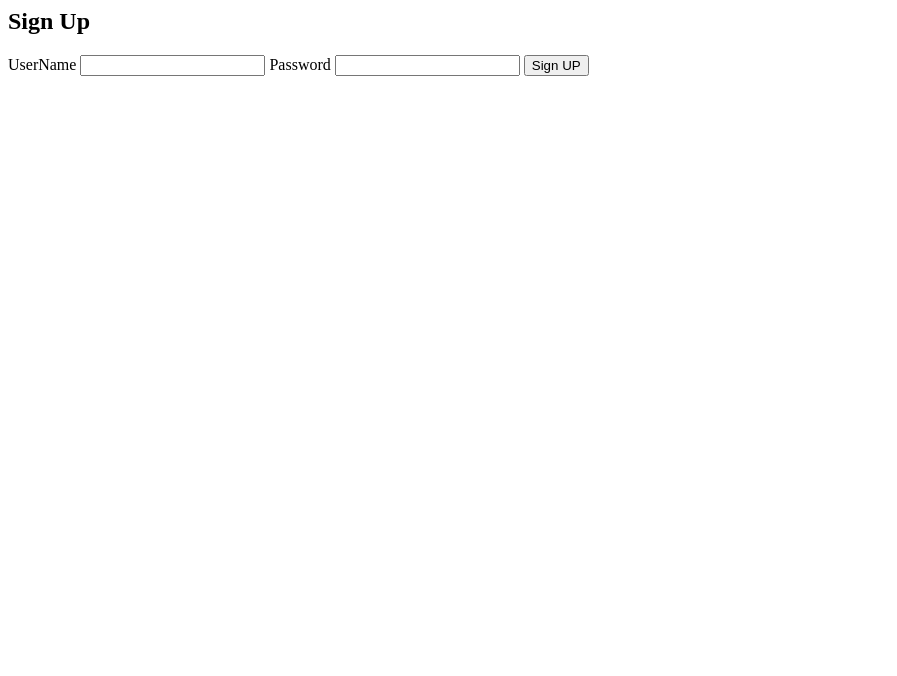
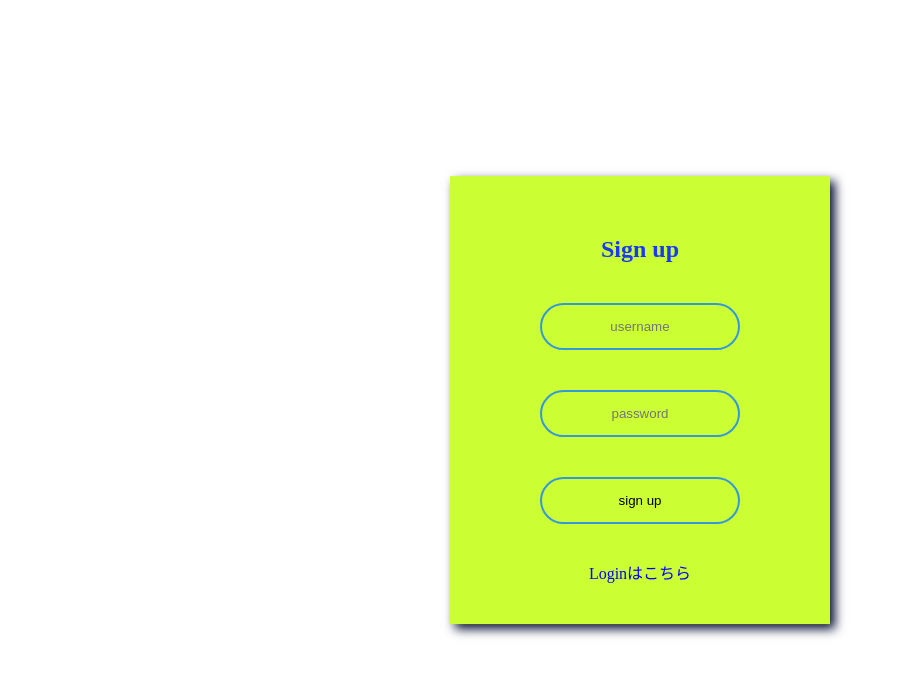
Before and after one commit to shoishizaki/baseball_game_and_practice_notes_web_app, a Django app: page /sign_up/ in a window 1280 px wide. Shown: the top 676 px of the page, without its empty margins (0-897 px from the left). Run offline with Django 3.2, Linux system fonts and the light colour scheme.

Commit message:
Make sign-up screen cool

```diff
--- a/static/css/baseball_game_and_practice_notes/style.css
+++ b/static/css/baseball_game_and_practice_notes/style.css
@@ -404,7 +404,6 @@ a:visited {
 .login input[type="text"] {
   border: 0;
   background: none;
-  /* display: block; */
   margin: 20px;
   text-align: center;
   border: 2px solid #3498db;
@@ -458,3 +457,72 @@ a:visited {
 .login input[type="submit"]:hover {
   background: #2ecc71;
 }
+
+.sign_up {
+  width: 300px;
+  padding: 40px;
+  position: absolute;
+  top: 50%;
+  left: 50%;
+  transform: translate(-50%, -50%);
+  box-shadow: 5px 5px 10px;
+  background: #ccff33;
+  text-align: center;
+}
+
+.sign_up input[type="text"] {
+  border: 0;
+  background: none;
+  margin: 20px;
+  text-align: center;
+  border: 2px solid #3498db;
+  padding: 14px 10px;
+  width: 200px;
+  outline: none;
+  color: black;
+  border-radius: 24px;
+  transition: 0.25s;
+}
+
+.sign_up input[type="password"] {
+  border: 0;
+  background: none;
+  margin: 20px;
+  text-align: center;
+  border: 2px solid #3498db;
+  padding: 14px 10px;
+  width: 200px;
+  outline: none;
+  color: black;
+  border-radius: 24px;
+  transition: 0.25s;
+}
+
+.sign_up input[type="text"]:focus {
+  width: 280px;
+  border-color: #2ecc71;
+}
+
+.sign_up input[type="password"]:focus {
+  width: 280px;
+  border-color: #2ecc71;
+}
+
+.sign_up input[type="submit"] {
+  border: 0;
+  background: none;
+  margin: 20px;
+  text-align: center;
+  border: 2px solid #3498db;
+  padding: 14px 40px;
+  width: 200px;
+  outline: none;
+  color: black;
+  border-radius: 24px;
+  transition: 0.25s;
+  cursor: pointer;
+}
+
+.sign_up input[type="submit"]:hover {
+  background: #2ecc71;
+}
--- a/templates/sign_up.html
+++ b/templates/sign_up.html
@@ -1,13 +1,24 @@
-<h2>Sign Up</h2>
-{% if error %} {{ error }} {% endif %}
+{% load static %}
+
+<link
+  rel="stylesheet"
+  type="text/css"
+  href="{% static 'css/baseball_game_and_practice_notes/style.css' %}"
+/>
 
 <div class="sign_up">
+  <h2>Sign up</h2>
+  {% if error %} {{ error }} {% endif %}
   <form action="" method="POST">
     {% csrf_token %}
-    <label for="username">UserName</label>
-    <input type="text" name="username" id="username" />
-    <label for="password">Password</label>
-    <input type="password" name="password" id="password" />
-    <button type="submit">Sign UP</button>
+    <input type="text" name="username" id="username" placeholder="username" />
+    <input
+      type="password"
+      name="password"
+      id="password"
+      placeholder="password"
+    />
+    <input type="submit" name="" value="sign up" />
   </form>
+  <a href={% url "login" %}>Loginはこちら</a>
 </div>
```
